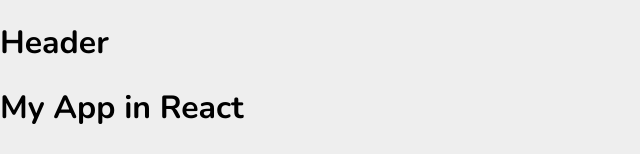
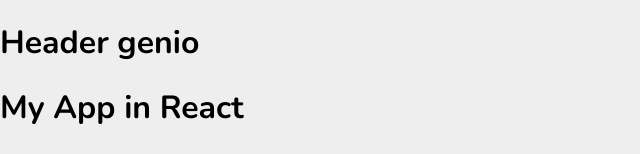
Before and after one commit to Gianbogni/proyecto-integrador-g17, a React (Create React App) app in the folder proyecto-integrador-g17/: page / in a window 1280 px wide. Shown: the top 154 px of the page, without its empty margins (0-640 px from the left). Built offline with nearby package versions, Linux system fonts and the light colour scheme.

Commit message:
commit de prueba

```diff
--- a/proyecto-integrador-g17/src/components/Header/Header.js
+++ b/proyecto-integrador-g17/src/components/Header/Header.js
@@ -4,7 +4,7 @@ export class Header extends Component {
   render() {
     return (
       <div>
-        <h1>Header</h1>
+        <h1>Header genio</h1>
       </div>
     )
   }
```
